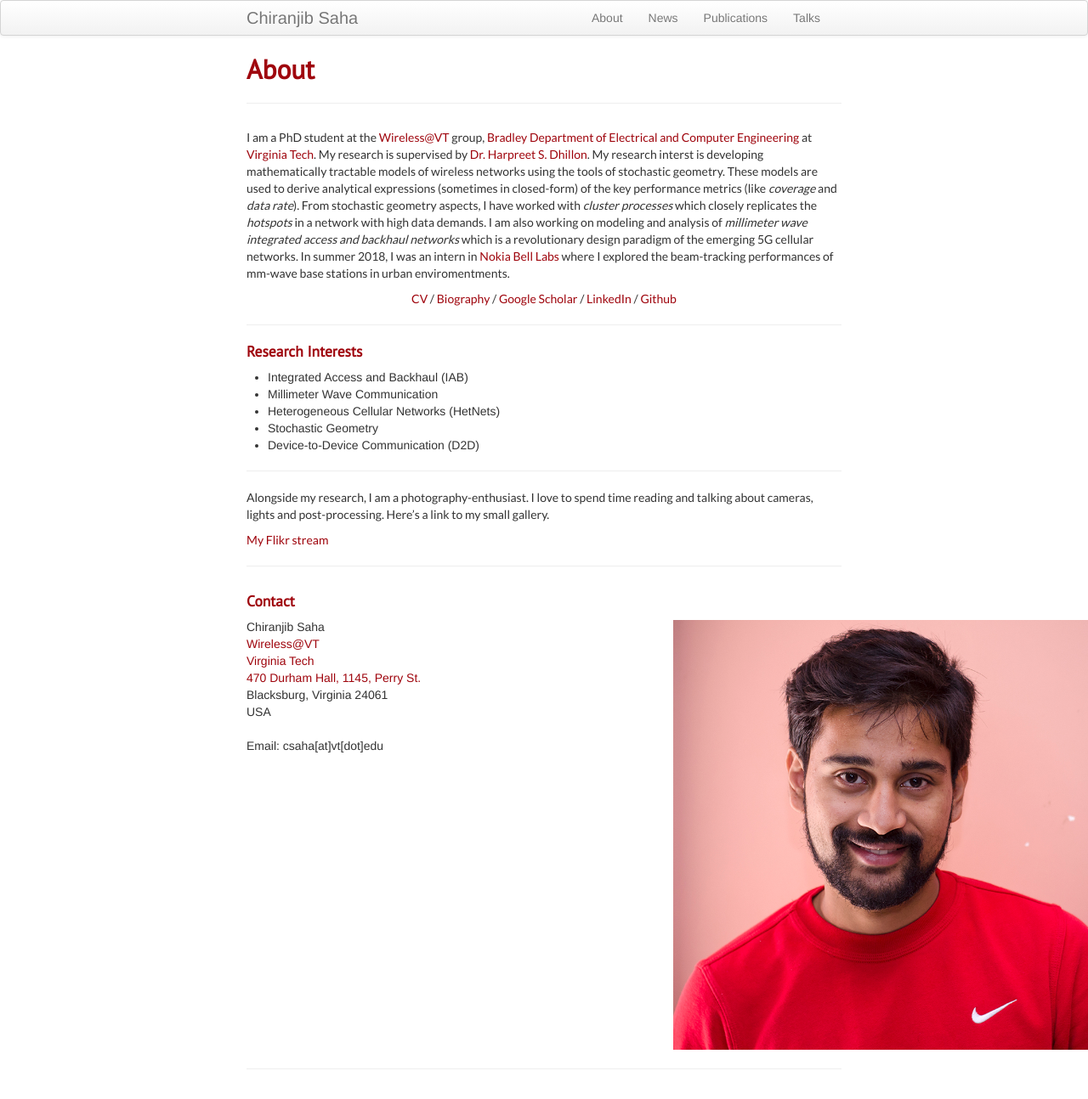
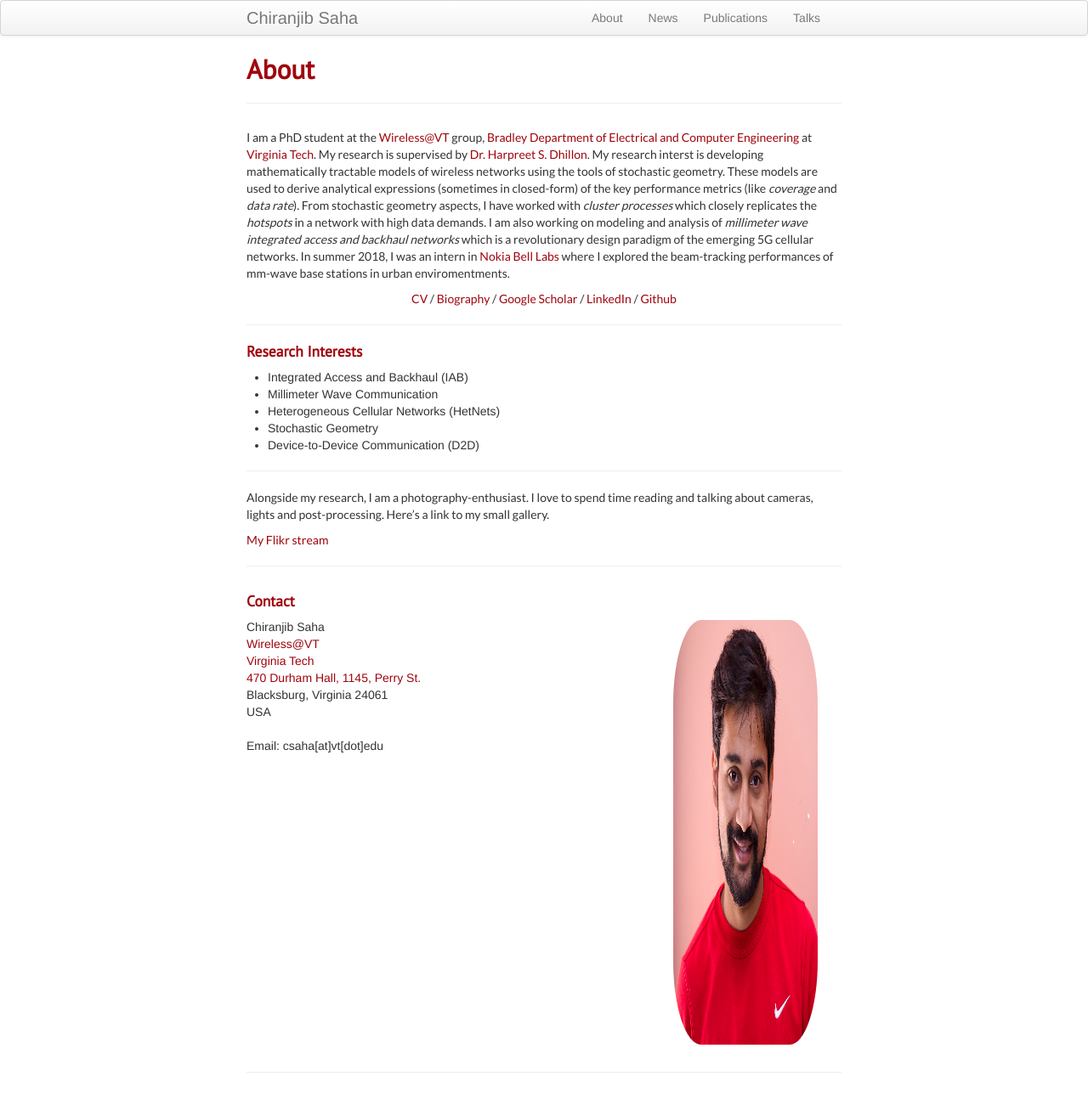
Before and after one commit to chiranjibsaha/chiranjibsaha.github.io, a Jekyll site: the page built from index.md, in a window 1280 px wide. Shown: the whole page at 85% size. Built offline with Jekyll 4.4.1, drawn with Linux system fonts in a browser that asks for light colours.

Commit message:
Update kbroman.css

```diff
--- a/assets/themes/twitter/css/kbroman.css
+++ b/assets/themes/twitter/css/kbroman.css
@@ -76,14 +76,14 @@ font-family: 'PT Sans', sans-serif;
   //  height: 100px;
   //  position: relative;
   //  overflow: hidden;
-    border-radius: 20%;
+  //  border-radius: 20%;
+  //  vertical-align: middle;
+   // width: 500px;
+  //  height: 500px;
+}
+.profile-pic {
+   border-radius: 20%;
     vertical-align: middle;
     width: 500px;
     height: 500px;
 }
-.profile-pic {
-  //  display: inline;
-   // margin: 0 auto;
-   // height: 100%;
-   // width: auto;
-}
```
